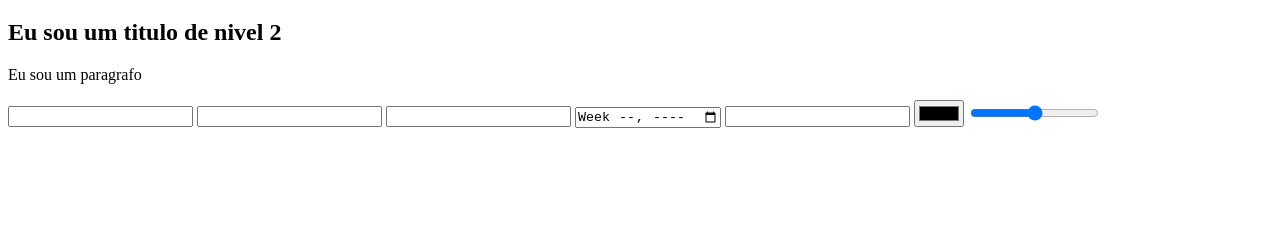
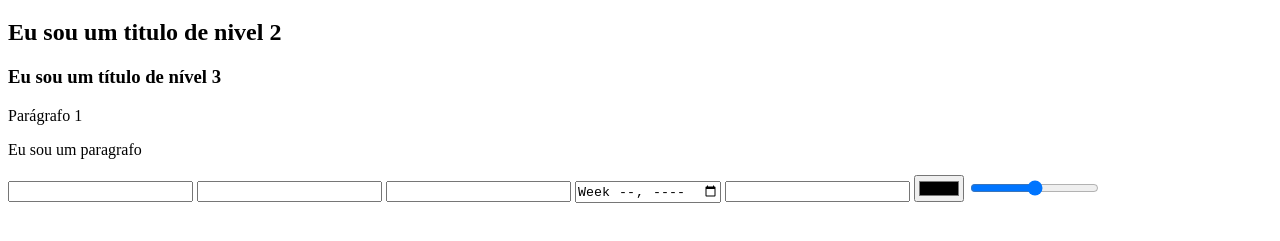
Before and after one commit to airtonbjunior/programacao-web-ceub-turmaA, a plain HTML site: page index.html in a window 1280 px wide. Shown: the part 61-302 px from the top of the page. Drawn offline with Linux system fonts and the light colour scheme.

Commit message:
commit pc local

```diff
--- a/index.html
+++ b/index.html
@@ -8,6 +8,8 @@
 <body>
     <h1>Eu sou um titulo de nivel 1</h1>
     <h2>Eu sou um titulo de nivel 2</h2>
+    <h3>Eu sou um título de nível 3</h3>
+    <p>Parágrafo 1</p>
     <p>Eu sou um paragrafo</p>
 
     <input type="text">
```
